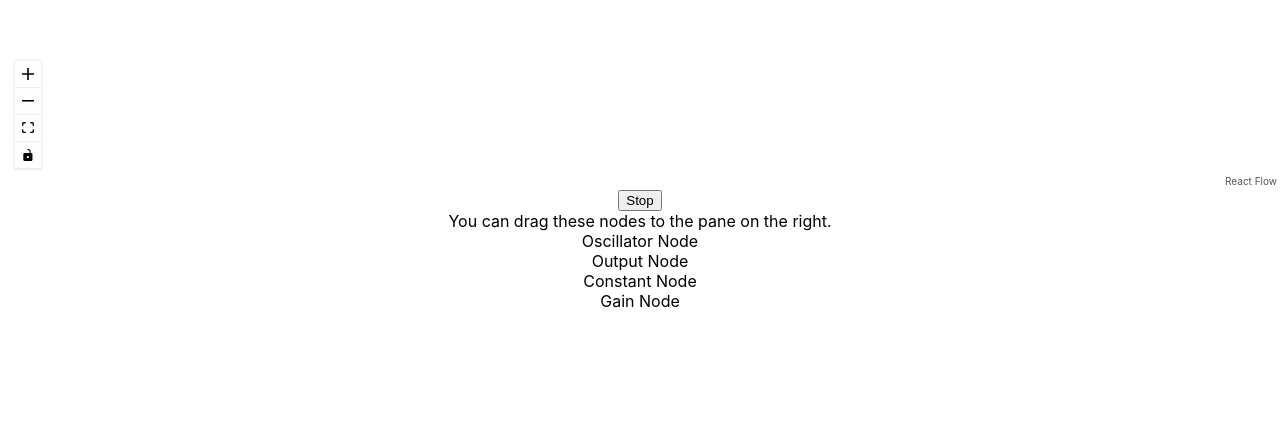
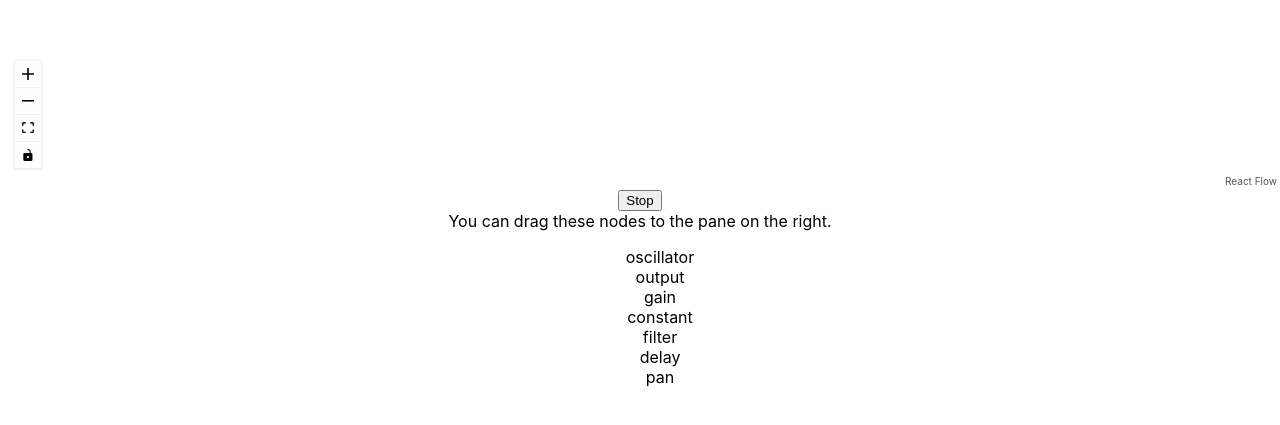
Before and after one commit to rgkeith3/audionode, a React (Create React App) app: page / in a window 1280 px wide. Shown: the part 111-536 px from the top of the page. Built offline with nearby package versions, Linux system fonts and the light colour scheme.

Commit message:
add delay, filter, and stereo nodes

```diff
--- a/src/AudioNodeLibrary.ts
+++ b/src/AudioNodeLibrary.ts
@@ -2,10 +2,10 @@ import { AudioNodeFlowInterface } from "./AudioNodeFlowInterface";
 
 const AudioNodeLibrary:{ [index: string] : (ctx: AudioContext) => AudioNodeFlowInterface} = {
   oscillator: (ctx: AudioContext): AudioNodeFlowInterface => {
-    const node = ctx.createOscillator();
-    node.start();
+    const audioNode = ctx.createOscillator();
+    audioNode.start();
     return new AudioNodeFlowInterface({
-      audioNode: node,
+      audioNode,
       label: "Oscillator",
       params: ["frequency"],
       constants: [
@@ -23,20 +23,50 @@ const AudioNodeLibrary:{ [index: string] : (ctx: AudioContext) => AudioNodeFlowI
     });
   },
   gain: (ctx: AudioContext): AudioNodeFlowInterface => {
-    const node = ctx.createGain();
+    const audioNode = ctx.createGain();
     return new AudioNodeFlowInterface({
-      audioNode: node,
+      audioNode,
       label: "Gain",
       params: ["gain"]
     });
   },
   constant: (ctx: AudioContext): AudioNodeFlowInterface => {
-    const node = ctx.createConstantSource();
-    node.start();
+    const audioNode = ctx.createConstantSource();
+    audioNode.start();
     return new AudioNodeFlowInterface({
-      audioNode: node,
+      audioNode,
       label: "Constant",
       params: ["offset"]
+    })
+  },
+  filter: (ctx: AudioContext): AudioNodeFlowInterface => {
+    const audioNode = ctx.createBiquadFilter();
+    return new AudioNodeFlowInterface({
+      audioNode,
+      label: "Filter",
+      params: ["frequency", "Q", "gain"],
+      constants: [
+        {
+          name: "type",
+          options: ["lowpass", "highpass", "bandpass", "lowshelf", "highshelf", "peaking", "notch", "allpass"]
+        }
+      ]
+    });
+  },
+  delay: (ctx: AudioContext): AudioNodeFlowInterface => {
+    const audioNode = ctx.createDelay();
+    return new AudioNodeFlowInterface({
+      audioNode,
+      label: "Delay",
+      params: ["delayTime"]
+    })
+  },
+  pan: (ctx: AudioContext): AudioNodeFlowInterface => {
+    const audioNode = ctx.createStereoPanner();
+    return new AudioNodeFlowInterface({
+      audioNode,
+      label: "Stereo Panner",
+      params: ["pan"]
     })
   }
 }
--- a/src/Pallette.js
+++ b/src/Pallette.js
@@ -1,4 +1,5 @@
 import React from 'react';
+import AudioNodeLibrary from './AudioNodeLibrary';
 
 const onDragStart = (event, nodeType) => {
   event.dataTransfer.setData('application/reactflow', nodeType);
@@ -9,18 +10,13 @@ const Pallette = () => {
   return (
     <aside>
       <div className="description">You can drag these nodes to the pane on the right.</div>
-      <div className="dndnode" onDragStart={(event) => onDragStart(event, 'oscillator')} draggable>
-        Oscillator Node
-      </div>
-      <div className="dndnode output" onDragStart={(event) => onDragStart(event, 'output')} draggable>
-        Output Node
-      </div>
-      <div className="dndnode constant" onDragStart={(event) => onDragStart(event, 'constant')} draggable>
-        Constant Node
-      </div>
-      <div className="dndnode gain" onDragStart={(event) => onDragStart(event, "gain")} draggable>
-        Gain Node
-      </div>
+      <ul>
+        {Object.keys(AudioNodeLibrary).map(key =>
+          <div key={key} className="dndnode" onDragStart={(event) => onDragStart(event, key)} draggable>
+            {key}
+          </div>
+        )}
+      </ul>
     </aside>
   );
 };
```
